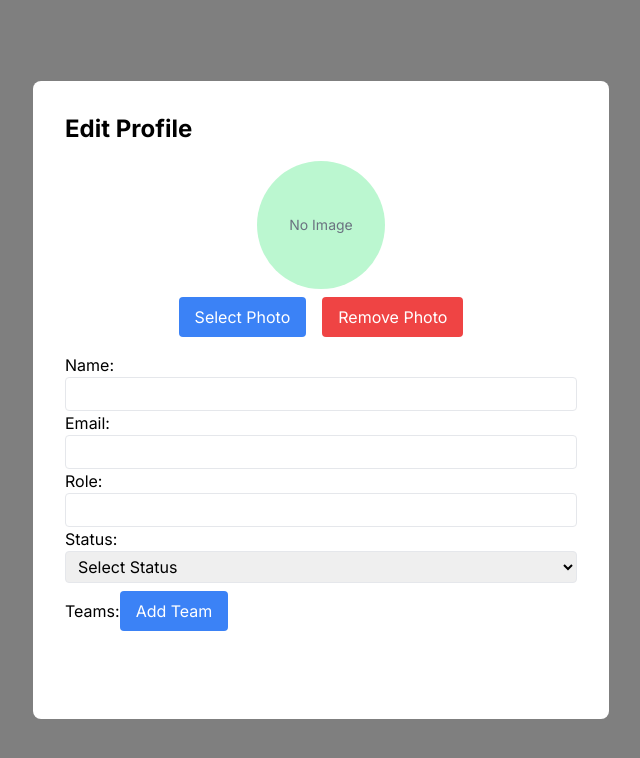
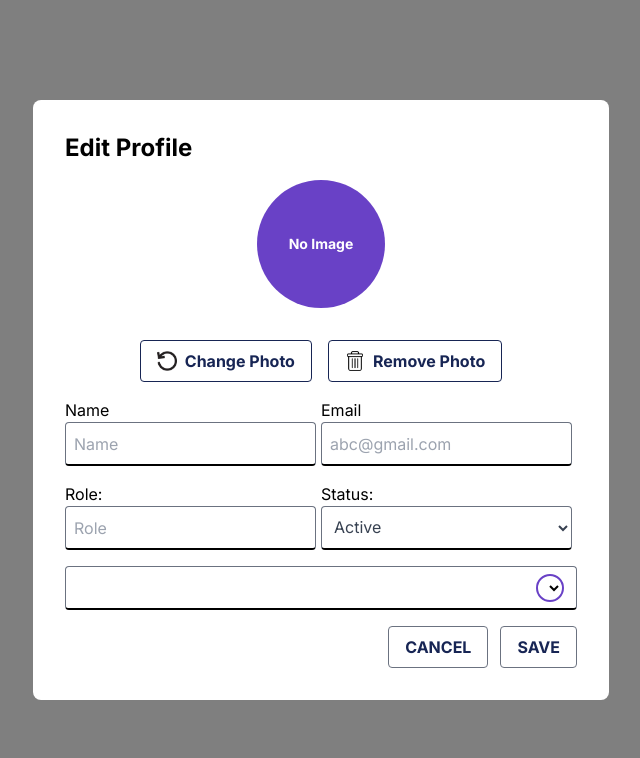
Before and after one commit to Sanskar63/Team-Manager, a Next.js app: page /form in a window 1280 px wide. Shown: the top 758 px of the page, without its empty margins (319-959 px from the left). Built offline with nearby package versions, Linux system fonts and the light colour scheme.

Commit message:
some changes in form

```diff
--- a/src/components/form/Form.jsx
+++ b/src/components/form/Form.jsx
@@ -34,7 +34,7 @@ const ReactHookFormWithZod = () => {
     });
 
     const [imagePreview, setImagePreview] = useState(null);
-    const image = watch('image');
+    const image = watch("image");
 
     const onSubmit = (data) => {
         console.log(data);
@@ -61,21 +61,24 @@ const ReactHookFormWithZod = () => {
             <form onSubmit={handleSubmit(onSubmit)} className="w-[45%] rounded-lg p-4 lg:p-8 bg-white">
                 <span className="text-2xl font-bold">Edit Profile</span>
 
-                <div className="w-full flex flex-col items-center my-4">
+                {/* Image Upload Section */}
+                <div className="w-full flex flex-col gap-6 items-center my-4">
                     {imagePreview ? (
                         <img src={imagePreview} alt="Selected" className="w-32 h-32 rounded-full object-cover mb-2" />
                     ) : (
-                        <div className="w-32 h-32 rounded-full bg-green-200 flex items-center justify-center mb-2">
-                            <p className="text-sm text-gray-500">No Image</p>
+                        <div className="w-32 h-32 rounded-full bg-purple flex items-center justify-center mb-2">
+                            <p className="text-sm text-white font-bold">No Image</p>
                         </div>
                     )}
 
                     <div className="flex gap-4">
-                        <label htmlFor="file-upload" className="bg-blue-500 text-white px-4 py-2 rounded cursor-pointer">
-                            Select Photo
+                        <label htmlFor="file-upload" className="text-blue-950 border border-blue-950 font-bold gap-2 active:scale-[98%] px-4 py-2 rounded flex items-center">
+                            <img src="undo-arrow.png" className="w-5" alt="" />
+                            <span>Change Photo</span>
                         </label>
-                        <button type="button" className="bg-red-500 text-white px-4 py-2 rounded" onClick={removeImage}>
-                            Remove Photo
+                        <button type="button" className="text-blue-950 border border-blue-950 font-bold gap-2 active:scale-[98%] px-4 py-2 rounded flex items-center" onClick={removeImage}>
+                            <img src="delete.png" className="w-5" alt="" />
+                            <span>Remove Photo</span>
                         </button>
                     </div>
                     <input
@@ -89,44 +92,73 @@ const ReactHookFormWithZod = () => {
                     {errors.image && <p className="text-red-500 text-xs mt-1">{errors.image.message}</p>}
                 </div>
 
-                <div>
-                    <label>Name:</label>
-                    <input {...register("name")} className="border rounded px-2 py-1 w-full" />
+                {/* Name and Email Fields */}
+                <div className="flex justify-center mb-4">
+                    <div className="flex flex-col w-[50%]">
+                        <label>Name</label>
+                        <input {...register("name")} placeholder="Name" className="border border-gray-500 border-b-2 border-b-black text-gray-700 rounded px-2 py-1 w-[98%] h-11 " />
                         {errors.name && <p className="text-red-500 text-xs mt-1">{errors.name.message}</p>}
                     </div>
 
-                <div>
-                    <label>Email:</label>
-                    <input {...register("email")} className="border rounded px-2 py-1 w-full" />
+                    <div className="flex flex-col w-[50%] ">
+                        <label>Email</label>
+                        <input {...register("email")} placeholder="abc@gmail.com" className="border border-gray-500 border-b-2 border-b-black text-gray-700  rounded px-2 py-1 w-[98%] h-11" />
                         {errors.email && <p className="text-red-500 text-xs mt-1">{errors.email.message}</p>}
                     </div>
+                </div>
 
-                <div>
+                {/* Role and Status Fields */}
+                <div className="flex justify-center mb-4">
+                    <div className="flex flex-col w-[50%]">
                         <label>Role:</label>
-                    <input {...register("role")} className="border rounded px-2 py-1 w-full" />
+                        <input {...register("role")} placeholder="Role" className="border border-gray-500 border-b-2 border-b-black text-gray-700  rounded px-2 py-1 w-[98%] h-11" />
                         {errors.role && <p className="text-red-500 text-xs mt-1">{errors.role.message}</p>}
                     </div>
 
-                <div>
+                    <div className="flex flex-col w-[50%] ">
                         <label>Status:</label>
-                    <select {...register("status")} className="border rounded px-2 py-1 w-full">
-                        <option value="">Select Status</option>
+                        <select {...register("status")} className="border border-gray-500 border-b-2 border-b-black bg-white text-gray-700 rounded px-2 py-1 w-[98%] h-11">
                             <option value="Active">Active</option>
                             <option value="Not Active">Not Active</option>
                         </select>
                         {errors.status && <p className="text-red-500 text-xs mt-1">{errors.status.message}</p>}
                     </div>
+                </div>
 
-                <div>
-                    <label>Teams:</label>
+                {/* Selected Teams Tags */}
+                <div className=" p-2 pr-6 min-h-11 mb-4 flex flex-wrap gap-3 items-center border border-gray-500 border-b-2 border-b-black rounded relative">
                     {fields.map((field, index) => (
-                        <div key={field.id} className="flex gap-2 items-center">
+                        <div key={field.id} className="flex items-center text-purple px-3 py-1 border border-gray-300 rounded-lg">
+                            <span>{field.name}</span>
+                            <button
+                                type="button"
+                                className="ml-2 text-purple hover:scale-[110%]"
+                                onClick={() => remove(index)}
+                            >
+                                <img src="close.png" className="w-2" alt="" />
+                            </button>
+                        </div>
+                    ))}
+
+                    {/* Team Selector */}
+                    <div className="absolute right-3">
+                        {/* <label className="block mb-2">Teams:</label> */}
                         <Controller
                             control={control}
-                                name={`teams.${index}.name`}
+                            name="teamsSelection"
                             render={({ field }) => (
-                                    <select {...field} className="border rounded px-2 py-1 w-full">
-                                        <option value="">Select Team</option>
+                                <select
+                                    {...field}
+                                    className="border-2 border-purple rounded-full  bg-white w-7 h-7"
+                                    onChange={(e) => {
+                                        const selectedTeam = e.target.value;
+                                        if (selectedTeam) {
+                                            append({ name: selectedTeam });
+                                        }
+                                        field.onChange(""); // Reset the select value
+                                    }}
+                                >
+                                    <option value=""></option>
                                     <option value="Product">Product</option>
                                     <option value="Marketing">Marketing</option>
                                     <option value="Finance">Finance</option>
@@ -134,24 +166,19 @@ const ReactHookFormWithZod = () => {
                                 </select>
                             )}
                         />
-                            <button
-                                type="button"
-                                className="bg-red-500 text-white px-2 py-1 rounded"
-                                onClick={() => remove(index)}
-                            >
-                                Remove
-                            </button>
-                        </div>
-                    ))}
-                    <button type="button" onClick={() => append({ name: "" })} className="mt-2 bg-blue-500 text-white px-4 py-2 rounded">
-                        Add Team
-                    </button>
                         {errors.teams && <p className="text-red-500 text-xs mt-1">{errors.teams.message}</p>}
                     </div>
 
-                <button type="submit" className="mt-4 bg-purple-600 text-white px-4 py-2 rounded">
-                    Submit
+                </div>
+                {/* Submit and Cancel Buttons */}
+                <div className="w-full flex flex-row-reverse gap-3">
+                    <button type="submit" className="text-blue-950 border border-gray-500 font-bold gap-2 active:scale-[98%] px-4 py-2 rounded">
+                        SAVE
                     </button>
+                    <button className="text-blue-950 border border-gray-500 font-bold gap-2 active:scale-[98%] px-4 py-2 rounded">
+                        CANCEL
+                    </button>
+                </div>
             </form>
         </div>
     );
```
Also changed, not shown: public/undo-arrow.png (added). Lines whose indentation alone changed are shown as unchanged.
